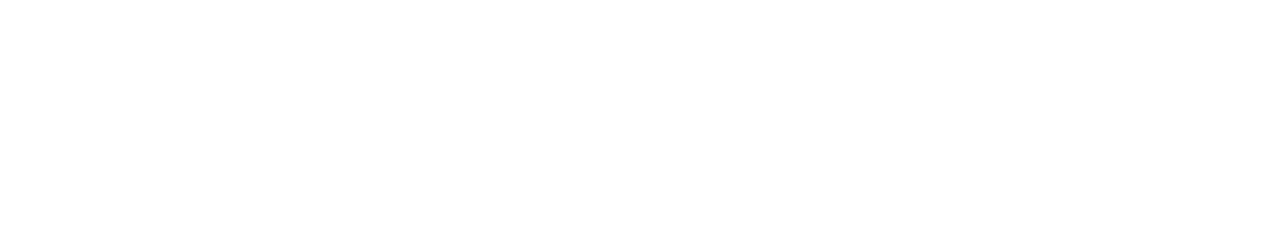
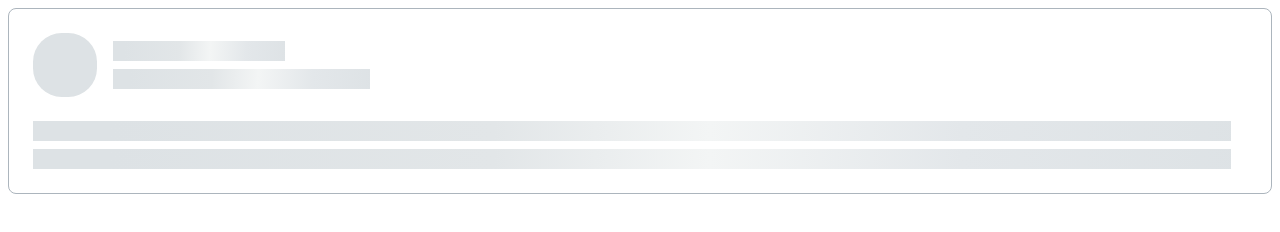
Before and after one commit to js-tasks-ru/htmlcss-20220317_mick911, a website: page 04-lection2/02-skeleton/index.html in a window 1280 px wide. Drawn offline with Linux system fonts and the light colour scheme.

Commit message:
lesson 2. skeleton

```diff
--- a/04-lection2/02-skeleton/index.html
+++ b/04-lection2/02-skeleton/index.html
@@ -6,6 +6,20 @@
         <link rel="stylesheet" href="./skeleton.css">
     </head>
     <body>
-
+      <div class='skeleton'>
+        <div class='skeleton__group'>
+          <div class='skeleton__avatar'></div>
+          <div class='skeleton__group-item'>
+            <div class='skeleton__item skeleton__item_172'></div>
+            <div class='skeleton__item skeleton__item_257'></div>
+          </div>
+        </div>
+        <div class='skeleton__group'>
+          <div class='skeleton__group-item'>
+            <div class='skeleton__item'></div>
+            <div class='skeleton__item'></div>
+          </div>
+        </div>
+      </div>
     </body>
 </html>
--- a/04-lection2/02-skeleton/skeleton.css
+++ b/04-lection2/02-skeleton/skeleton.css
@@ -0,0 +1,44 @@
+.skeleton {
+    border: 1px solid var(--grey-3);
+    box-sizing: border-box;
+    border-radius: 8px;
+    padding: 24px 40px 24px 24px;
+    display: flex;
+    flex-direction: column;
+    gap: 24px;
+}
+
+.skeleton__group {
+    display: flex;
+    flex-direction: row;
+    justify-content: start;
+    gap: 16px;
+}
+
+.skeleton__group-item {
+    display: flex;
+    flex-direction: column;
+    justify-content: center;
+    flex-grow: 1;
+    gap: 8px;
+}
+
+.skeleton__avatar {
+    width: 64px;
+    height: 64px;
+    border-radius: 45%;
+    background: var(--grey-2);
+}
+
+.skeleton__item {
+    height: 20px;
+    background: linear-gradient(92.51deg, #DDE2E5 6.44%, #E2E6E8 38.47%, #F3F5F5 56.48%, #E3E7EA 77.5%, #DDE2E5 102.52%);
+}
+
+.skeleton__item_172 {
+    width: 172px;
+}
+
+.skeleton__item_257 {
+    width: 257px;
+}
```
